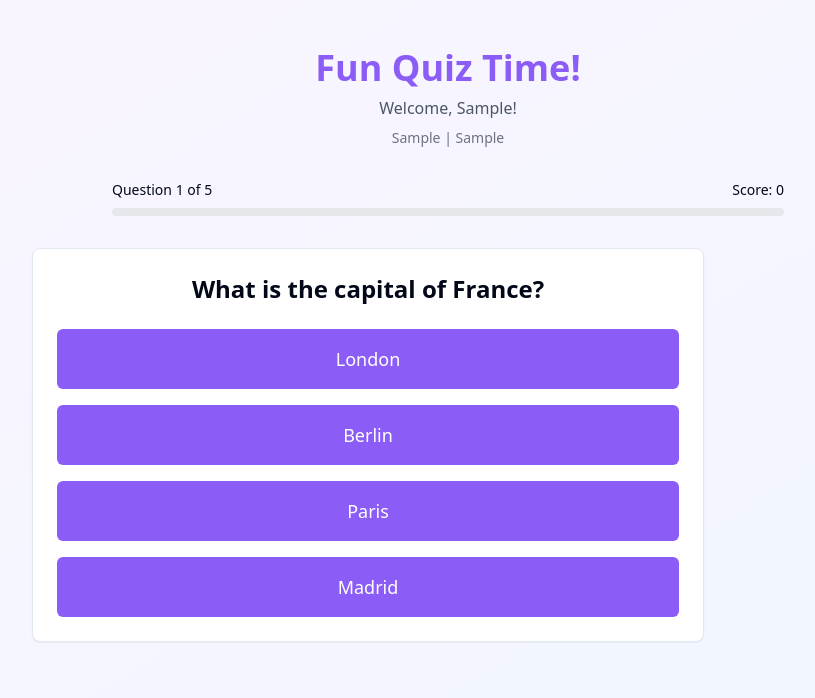
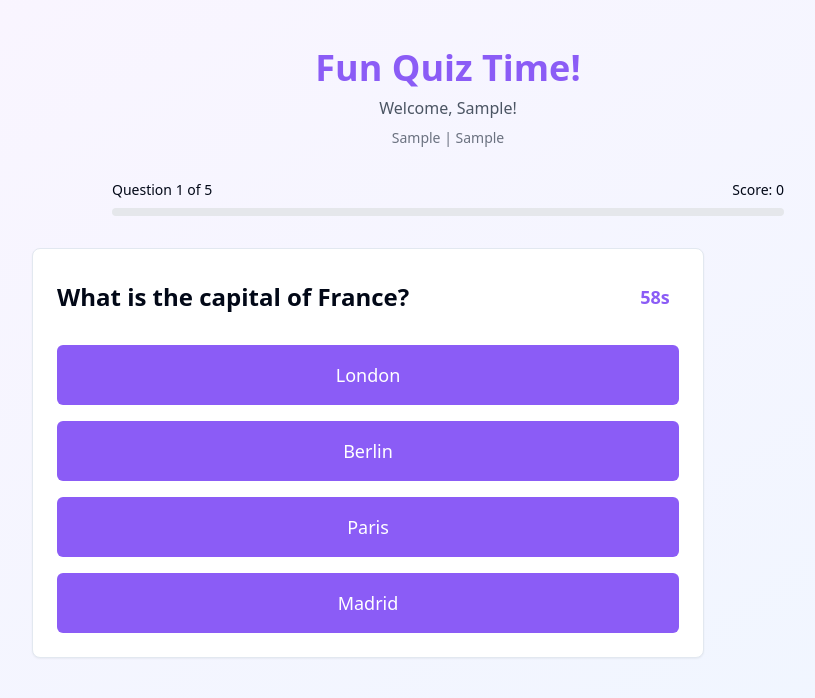
Before and after one commit to rajkumar8757/quizzy-hosting, a React (Vite) app: page / in a window 1280 px wide. Both pictures are taken after typing "Sample", "Sample", "Sample" into the empty fields and a click on the button "Start Quiz". Shown: the top 698 px of the page, without its empty margins (192-1007 px from the left). Built offline with nearby package versions, Linux system fonts and the light colour scheme.

Commit message:
Show timer in quiz component
Added a timer feature to the quiz component to display the remaining time for answering questions. This enhancement improves user experience by providing a visual countdown during the quiz.
[skip gpt_engineer]

```diff
--- a/src/components/QuizCard.tsx
+++ b/src/components/QuizCard.tsx
@@ -1,4 +1,4 @@
-import { useEffect } from "react";
+import { useEffect, useState } from "react";
 import { Question } from "../types/quiz";
 import { Button } from "@/components/ui/button";
 import { Card } from "@/components/ui/card";
@@ -12,19 +12,41 @@ interface QuizCardProps {
 }
 
 export const QuizCard = ({ question, onAnswer, userAnswer, isAnswered }: QuizCardProps) => {
+  const [timeLeft, setTimeLeft] = useState(60);
+
   useEffect(() => {
     if (!isAnswered) {
       const timer = setTimeout(() => {
         onAnswer(-1); // -1 indicates time ran out
       }, 60000); // 1 minute in milliseconds
 
-      return () => clearTimeout(timer);
+      const interval = setInterval(() => {
+        setTimeLeft((prev) => prev - 1);
+      }, 1000);
+
+      return () => {
+        clearTimeout(timer);
+        clearInterval(interval);
+      };
     }
   }, [question, isAnswered, onAnswer]);
 
+  // Reset timer when question changes
+  useEffect(() => {
+    setTimeLeft(60);
+  }, [question]);
+
   return (
     <Card className="w-full max-w-2xl p-6 space-y-6">
-      <h2 className="text-2xl font-bold text-center">{question.text}</h2>
+      <div className="flex justify-between items-center">
+        <h2 className="text-2xl font-bold">{question.text}</h2>
+        <div className={cn(
+          "text-lg font-semibold rounded-full w-12 h-12 flex items-center justify-center",
+          timeLeft <= 10 ? "text-red-500" : "text-primary"
+        )}>
+          {timeLeft}s
+        </div>
+      </div>
       <div className="grid grid-cols-1 gap-4">
         {question.options.map((option, index) => (
           <Button
```
